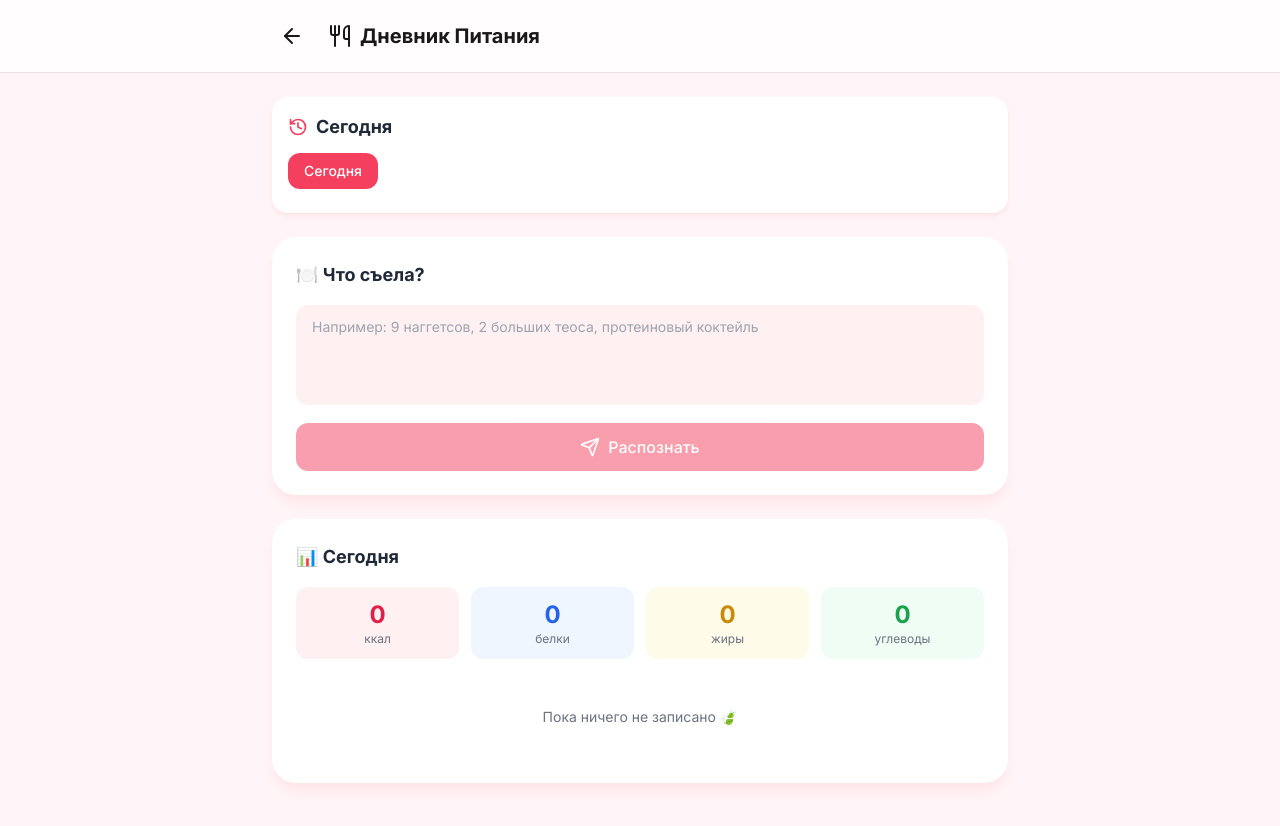
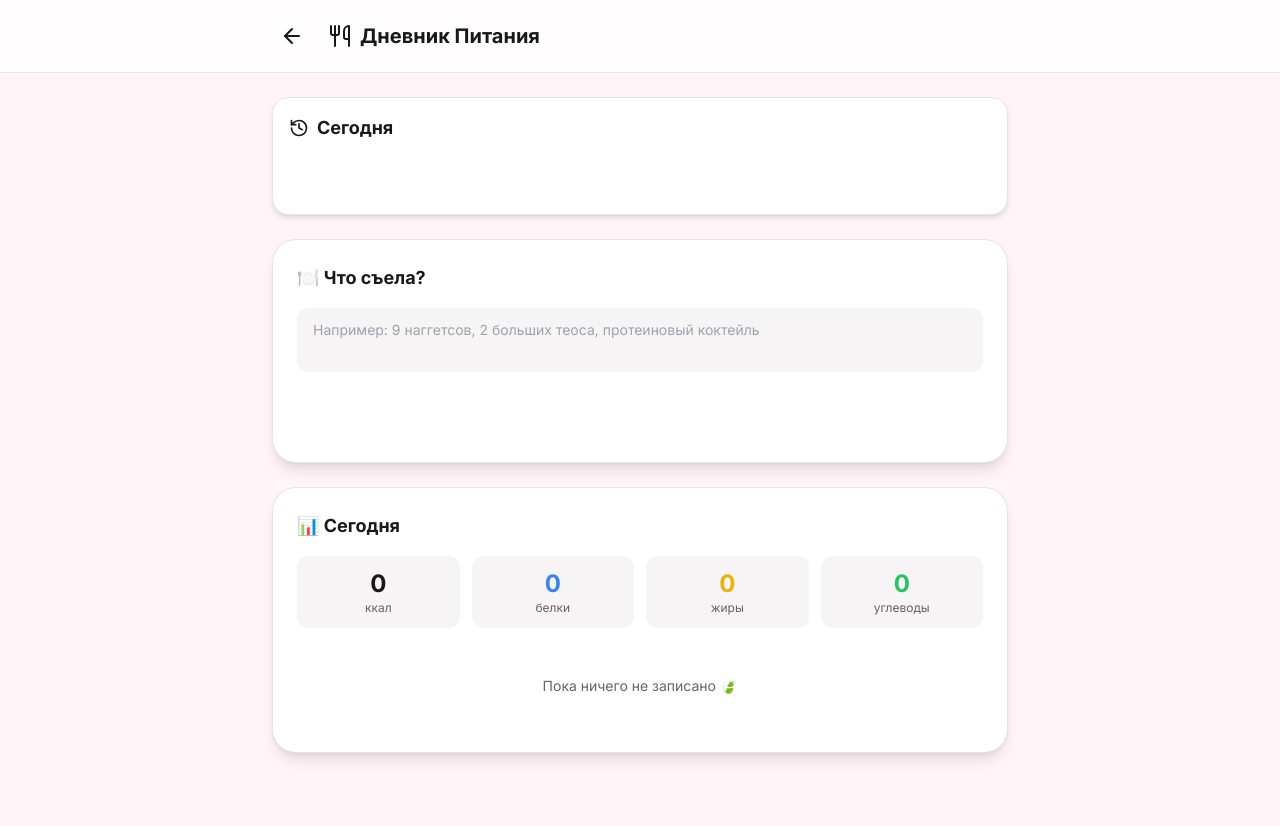
Before and after one commit to FuserOne1/fitmate-ai, a Next.js app: page /diary in a window 1280 px wide. Shown: the top 826 px of the page. After the commit the page ends 801 px from the top, so only its background shows below. Built offline with nearby package versions, Linux system fonts and the light colour scheme.

Commit message:
fix: complete theme support for diary page

```diff
--- a/src/app/diary/page.tsx
+++ b/src/app/diary/page.tsx
@@ -15,7 +15,7 @@ type FoodItem = {
 }
 
 type DailyLog = {
-  date: string // YYYY-MM-DD
+  date: string
   items: FoodItem[]
   total: {
     calories: number
@@ -25,36 +25,20 @@ type DailyLog = {
   }
 }
 
-// Получение текущей даты в формате YYYY-MM-DD
 function getMoscowDate(): string {
-  try {
-    // Простой способ без timezone - берём текущую дату
   const now = new Date()
   const year = now.getFullYear()
   const month = String(now.getMonth() + 1).padStart(2, '0')
   const day = String(now.getDate()).padStart(2, '0')
   return `${year}-${month}-${day}`
-  } catch (e) {
-    console.error('getMoscowDate error:', e)
-    return '2026-03-15' // Fallback
-  }
 }
 
-// Конвертация даты в формат YYYY-MM-DD из разных форматов
 function parseDate(dateStr: string): string {
-  try {
-    // Если уже в формате YYYY-MM-DD
-    if (/^\d{4}-\d{2}-\d{2}$/.test(dateStr)) {
-      return dateStr
-    }
-
-    // Если в формате DD.MM.YYYY
+  if (/^\d{4}-\d{2}-\d{2}$/.test(dateStr)) return dateStr
   if (/^\d{2}\.\d{2}\.\d{4}$/.test(dateStr)) {
     const [day, month, year] = dateStr.split('.')
     return `${year}-${month}-${day}`
   }
-
-    // Пытаемся распарсить как Date
   const date = new Date(dateStr)
   if (!isNaN(date.getTime())) {
     const year = date.getFullYear()
@@ -62,50 +46,16 @@ function parseDate(dateStr: string): string {
     const day = String(date.getDate()).padStart(2, '0')
     return `${year}-${month}-${day}`
   }
-
-    return dateStr
-  } catch (e) {
-    console.error('parseDate error:', e, dateStr)
-    return dateStr
-  }
-}
-
-// Получение текущей даты для отображения
-function getDisplayDate(dateStr: string): string {
-  try {
-    const normalizedDate = parseDate(dateStr)
-
-    if (!/^\d{4}-\d{2}-\d{2}$/.test(normalizedDate)) {
   return dateStr
 }
 
+function getDisplayDate(dateStr: string): string {
+  const normalizedDate = parseDate(dateStr)
   const [year, month, day] = normalizedDate.split('-')
   const date = new Date(parseInt(year), parseInt(month) - 1, parseInt(day))
-
-    if (isNaN(date.getTime())) {
-      return dateStr
-    }
-
-    const today = new Date()
   const todayStr = getMoscowDate()
-
-    if (normalizedDate === todayStr) {
-      return 'Сегодня'
-    }
-
-    const yesterday = new Date(today)
-    yesterday.setDate(yesterday.getDate() - 1)
-    const yesterdayStr = getMoscowDate() // Упрощённо
-
-    if (normalizedDate === yesterdayStr) {
-      return 'Вчера'
-    }
-
+  if (normalizedDate === todayStr) return 'Сегодня'
   return date.toLocaleDateString('ru-RU', { day: 'numeric', month: 'long' })
-  } catch (e) {
-    console.error('getDisplayDate error:', e)
-    return dateStr
-  }
 }
 
 export default function DiaryPage() {
@@ -115,124 +65,47 @@ export default function DiaryPage() {
   const [parsedItems, setParsedItems] = useState<FoodItem[]>([])
   const [showConfirm, setShowConfirm] = useState(false)
   const [logs, setLogs] = useState<DailyLog[]>([])
-  const [selectedDate, setSelectedDate] = useState(() => {
+  const [selectedDate, setSelectedDate] = useState(getMoscowDate())
+
+  useEffect(() => {
+    const saved = localStorage.getItem('fitmate-diary')
+    if (saved) {
       try {
-      return getMoscowDate()
-    } catch (e) {
-      console.error('Error getting Moscow date:', e)
-      return new Date().toISOString().split('T')[0]
-    }
-  })
-
-  console.log('Diary render - selectedDate:', selectedDate, 'logs:', logs)
-
-  // Загрузка из localStorage при первом рендере
-  useEffect(() => {
-    console.log('Diary useEffect - loading from localStorage')
-    if (typeof window !== 'undefined') {
-      try {
-        const saved = localStorage.getItem('fitmate-diary')
-        console.log('Raw saved data:', saved)
-
-        if (saved) {
         const parsedLogs = JSON.parse(saved)
-          console.log('Parsed logs before normalization:', parsedLogs)
-
-          // Нормализуем даты
         const normalizedLogs = parsedLogs.map((log: DailyLog) => ({
           ...log,
           date: parseDate(log.date),
         }))
-          console.log('Normalized logs:', normalizedLogs)
-
-          // Проверяем, есть ли запись за сегодня
         const today = getMoscowDate()
-          console.log('Today:', today)
         const todayLog = normalizedLogs.find((log: DailyLog) => log.date === today)
-
         if (!todayLog) {
-            // Добавляем запись за сегодня
           normalizedLogs.unshift({
             date: today,
             items: [],
             total: { calories: 0, protein: 0, fat: 0, carbs: 0 },
           })
         }
-
-          // Фильтруем только корректные записи
-          const validLogs = normalizedLogs.filter((log: DailyLog) => {
-            const isValid = log.date && /^\d{4}-\d{2}-\d{2}$/.test(log.date)
-            console.log('Log date:', log.date, 'valid:', isValid)
-            return isValid
-          })
-
-          console.log('Setting valid logs:', validLogs)
+        const validLogs = normalizedLogs.filter((log: DailyLog) =>
+          log.date && /^\d{4}-\d{2}-\d{2}$/.test(log.date)
+        )
         setLogs(validLogs)
-        } else {
-          const defaultLog = {
-            date: getMoscowDate(),
-            items: [],
-            total: { calories: 0, protein: 0, fat: 0, carbs: 0 },
-          }
-          console.log('No saved data, using default:', defaultLog)
-          setLogs([defaultLog])
-        }
       } catch (e) {
         console.error('Failed to parse diary:', e)
-        const fallbackLog = {
-          date: getMoscowDate(),
-          items: [],
-          total: { calories: 0, protein: 0, fat: 0, carbs: 0 },
+        setLogs([{ date: getMoscowDate(), items: [], total: { calories: 0, protein: 0, fat: 0, carbs: 0 } }])
       }
-        setLogs([fallbackLog])
-      }
+    } else {
+      setLogs([{ date: getMoscowDate(), items: [], total: { calories: 0, protein: 0, fat: 0, carbs: 0 } }])
     }
   }, [])
 
-  // Сохранение в localStorage при изменении
   useEffect(() => {
-    if (logs.length > 0 && typeof window !== 'undefined') {
+    if (logs.length > 0) {
       localStorage.setItem('fitmate-diary', JSON.stringify(logs))
     }
   }, [logs])
 
-  // Проверка смены даты (полночь по МСК)
-  useEffect(() => {
-    const interval = setInterval(() => {
-      const currentMoscowDate = getMoscowDate()
-      if (selectedDate !== currentMoscowDate) {
-        setSelectedDate(currentMoscowDate)
-
-        // Проверяем, есть ли запись за новую дату
-        setLogs(prevLogs => {
-          const todayLog = prevLogs.find(log => log.date === currentMoscowDate)
-          if (!todayLog) {
-            return [
-              {
-                date: currentMoscowDate,
-                items: [],
-                total: { calories: 0, protein: 0, fat: 0, carbs: 0 },
-              },
-              ...prevLogs,
-            ]
-          }
-          return prevLogs
-        })
-      }
-    }, 60000) // Проверяем каждую минуту
-
-    return () => clearInterval(interval)
-  }, [selectedDate])
-
-  const currentLog = logs.find(log => log.date === selectedDate) || {
-    date: selectedDate,
-    items: [],
-    total: { calories: 0, protein: 0, fat: 0, carbs: 0 },
-  }
-
   async function parseFood() {
     if (!input.trim() || loading) return
-
     setLoading(true)
     try {
       const response = await fetch('/api/ai/parse-food', {
@@ -240,18 +113,16 @@ export default function DiaryPage() {
         headers: { 'Content-Type': 'application/json' },
         body: JSON.stringify({ text: input }),
       })
-
       const data = await response.json()
-
       if (data.success && data.items) {
         setParsedItems(data.items)
         setShowConfirm(true)
       } else {
-        alert('Не удалось распознать продукты 😅 Попробуй описать подробнее!')
+        alert('Не удалось распознать продукты 😅')
       }
     } catch (error) {
       console.error('Parse error:', error)
-      alert('Ошибка соединения. Попробуй ещё раз!')
+      alert('Ошибка соединения')
     } finally {
       setLoading(false)
     }
@@ -261,27 +132,7 @@ export default function DiaryPage() {
     setLogs(prevLogs => {
       const newLogs = [...prevLogs]
       const todayIndex = newLogs.findIndex(log => log.date === selectedDate)
-
-      if (todayIndex === -1) {
-        // Создаём новую запись за сегодня
-        const newLog: DailyLog = {
-          date: selectedDate,
-          items: parsedItems,
-          total: parsedItems.reduce(
-            (acc, item) => ({
-              calories: acc.calories + item.calories,
-              protein: acc.protein + item.protein,
-              fat: acc.fat + item.fat,
-              carbs: acc.carbs + item.carbs,
-            }),
-            { calories: 0, protein: 0, fat: 0, carbs: 0 }
-          ),
-        }
-        newLogs.unshift(newLog)
-      } else {
-        // Обновляем существующую запись
-        const todayLog = newLogs[todayIndex]
-        const newItems = [...parsedItems, ...todayLog.items]
+      const newItems = [...parsedItems, ...(todayIndex >= 0 ? newLogs[todayIndex].items : [])]
       const newTotal = newItems.reduce(
         (acc, item) => ({
           calories: acc.calories + item.calories,
@@ -291,16 +142,13 @@ export default function DiaryPage() {
         }),
         { calories: 0, protein: 0, fat: 0, carbs: 0 }
       )
-        newLogs[todayIndex] = {
-          ...todayLog,
-          items: newItems,
-          total: newTotal,
+      if (todayIndex >= 0) {
+        newLogs[todayIndex] = { ...newLogs[todayIndex], items: newItems, total: newTotal }
+      } else {
+        newLogs.unshift({ date: selectedDate, items: newItems, total: newTotal })
       }
-      }
-
       return newLogs
     })
-
     setParsedItems([])
     setShowConfirm(false)
     setInput('')
@@ -310,9 +158,7 @@ export default function DiaryPage() {
     setLogs(prevLogs => {
       const newLogs = [...prevLogs]
       const todayIndex = newLogs.findIndex(log => log.date === selectedDate)
-
       if (todayIndex === -1) return prevLogs
-
       const todayLog = newLogs[todayIndex]
       const newItems = todayLog.items.filter((_, i) => i !== index)
       const newTotal = newItems.reduce(
@@ -324,26 +170,22 @@ export default function DiaryPage() {
         }),
         { calories: 0, protein: 0, fat: 0, carbs: 0 }
       )
-
-      newLogs[todayIndex] = {
-        ...todayLog,
-        items: newItems,
-        total: newTotal,
-      }
-
+      newLogs[todayIndex] = { ...todayLog, items: newItems, total: newTotal }
       return newLogs
     })
   }
 
+  const currentLog = logs.find(log => log.date === selectedDate) || {
+    date: selectedDate,
+    items: [],
+    total: { calories: 0, protein: 0, fat: 0, carbs: 0 },
+  }
+
   return (
     <div className={`min-h-screen ${themeConfig.colors.bg} transition-colors duration-300`}>
-      {/* Header */}
       <header className="sticky top-0 z-50 bg-[hsl(var(--bg-secondary))]/80 backdrop-blur-lg border-b border-[hsl(var(--border))]">
         <div className="max-w-3xl mx-auto px-4 py-4 flex items-center gap-4">
-          <Link
-            href="/"
-            className="p-2 hover:bg-[hsl(var(--muted))] rounded-xl transition-colors"
-          >
+          <Link href="/" className="p-2 hover:bg-[hsl(var(--muted))] rounded-xl transition-colors">
             <ArrowLeft className={`w-6 h-6 ${themeConfig.colors.primaryText}`} />
           </Link>
           <div className="flex items-center gap-2">
@@ -353,13 +195,11 @@ export default function DiaryPage() {
         </div>
       </header>
 
-      {/* Main Content */}
       <main className="max-w-3xl mx-auto px-4 py-6">
-        {/* Date Selector */}
-        <div className="bg-white rounded-2xl p-4 shadow-md shadow-rose-100 mb-6">
+        <div className="bg-[hsl(var(--card))] rounded-2xl p-4 shadow-md border border-[hsl(var(--border))] mb-6">
           <div className="flex items-center justify-between mb-3">
-            <h2 className="text-lg font-bold text-gray-800 flex items-center gap-2">
-              <History className="w-5 h-5 text-rose-500" />
+            <h2 className="text-lg font-bold text-[hsl(var(--text-primary))] flex items-center gap-2">
+              <History className={`w-5 h-5 ${themeConfig.colors.primaryText}`} />
               {getDisplayDate(selectedDate)}
             </h2>
           </div>
@@ -370,8 +210,8 @@ export default function DiaryPage() {
                 onClick={() => setSelectedDate(log.date)}
                 className={`px-4 py-2 rounded-xl text-sm font-medium whitespace-nowrap transition-colors ${
                   selectedDate === log.date
-                    ? 'bg-rose-500 text-white'
-                    : 'bg-gray-100 text-gray-600 hover:bg-gray-200'
+                    ? `${themeConfig.colors.primaryBg} text-white`
+                    : 'bg-[hsl(var(--muted))] text-[hsl(var(--text-secondary))] hover:bg-[hsl(var(--muted))]/80'
                 }`}
               >
                 {getDisplayDate(log.date)}
@@ -380,59 +220,43 @@ export default function DiaryPage() {
           </div>
         </div>
 
-        {/* Input Section */}
-        <div className="bg-white rounded-3xl p-6 shadow-lg shadow-rose-100 mb-6">
-          <h2 className="text-lg font-bold text-gray-800 mb-4">
-            🍽️ Что съела?
-          </h2>
+        <div className="bg-[hsl(var(--card))] rounded-3xl p-6 shadow-lg border border-[hsl(var(--border))] mb-6">
+          <h2 className="text-lg font-bold text-[hsl(var(--text-primary))] mb-4">🍽️ Что съела?</h2>
           <div className="space-y-3">
             <textarea
               value={input}
               onChange={(e) => setInput(e.target.value)}
               placeholder="Например: 9 наггетсов, 2 больших теоса, протеиновый коктейль"
-              className="w-full resize-none bg-rose-50 rounded-xl px-4 py-3 text-sm focus:outline-none focus:ring-2 focus:ring-rose-300 min-h-[100px]"
+              className="w-full resize-none bg-[hsl(var(--muted))] rounded-xl px-4 py-3 text-sm focus:outline-none focus:ring-2 focus:ring-[hsl(var(--primary))]/50 text-[hsl(var(--text-primary))]"
             />
             <button
               onClick={parseFood}
               disabled={loading || !input.trim()}
-              className="w-full py-3 bg-rose-500 text-white rounded-xl hover:bg-rose-600 disabled:opacity-50 disabled:cursor-not-allowed transition-colors flex items-center justify-center gap-2 font-medium"
+              className={`w-full py-3 ${themeConfig.colors.primaryBg} text-white rounded-xl hover:opacity-90 disabled:opacity-50 disabled:cursor-not-allowed transition-colors flex items-center justify-center gap-2 font-medium`}
             >
               {loading ? (
-                <>
-                  <div className="w-5 h-5 border-2 border-white border-t-transparent rounded-full animate-spin" />
-                  Анализирую...
-                </>
+                <><div className="w-5 h-5 border-2 border-white border-t-transparent rounded-full animate-spin" />Анализирую...</>
               ) : (
-                <>
-                  <Send className="w-5 h-5" />
-                  Распознать
-                </>
+                <><Send className="w-5 h-5" />Распознать</>
               )}
             </button>
           </div>
         </div>
 
-        {/* Confirmation Modal */}
         {showConfirm && (
-          <div className="bg-white rounded-3xl p-6 shadow-lg shadow-rose-100 mb-6 animate-fade-in">
-            <h2 className="text-lg font-bold text-gray-800 mb-4">
-              ✅ Подтверди продукты
-            </h2>
+          <div className="bg-[hsl(var(--card))] rounded-3xl p-6 shadow-lg border border-[hsl(var(--border))] mb-6 animate-fade-in">
+            <h2 className="text-lg font-bold text-[hsl(var(--text-primary))] mb-4">✅ Подтверди продукты</h2>
             <div className="space-y-3 mb-4">
               {parsedItems.map((item, index) => (
-                <div
-                  key={index}
-                  className="flex justify-between items-center p-3 bg-rose-50 rounded-xl"
-                >
+                <div key={index} className="flex justify-between items-center p-3 bg-[hsl(var(--muted))] rounded-xl">
                   <div>
-                    <p className="font-medium text-gray-800">{item.name}</p>
-                    <p className="text-xs text-gray-500">
-                      {item.weight ? `${item.weight}г • ` : ''}
-                      {item.calories} ккал
+                    <p className="font-medium text-[hsl(var(--text-primary))]">{item.name}</p>
+                    <p className="text-xs text-[hsl(var(--text-secondary))]">
+                      {item.weight ? `${item.weight}г • ` : ''}{item.calories} ккал
                     </p>
                   </div>
                   <div className="text-right">
-                    <p className="text-xs text-gray-600">
+                    <p className="text-xs text-[hsl(var(--text-secondary))]">
                       Б: {item.protein}г | Ж: {item.fat}г | У: {item.carbs}г
                     </p>
                   </div>
@@ -441,84 +265,58 @@ export default function DiaryPage() {
             </div>
             <div className="flex gap-3">
               <button
-                onClick={() => {
-                  setShowConfirm(false)
-                  setParsedItems([])
-                }}
-                className="flex-1 py-3 bg-gray-100 text-gray-700 rounded-xl hover:bg-gray-200 transition-colors font-medium"
+                onClick={() => { setShowConfirm(false); setParsedItems([]); }}
+                className="flex-1 py-3 bg-[hsl(var(--muted))] text-[hsl(var(--text-primary))] rounded-xl hover:bg-[hsl(var(--muted))]/80 transition-colors font-medium"
               >
                 Отмена
               </button>
               <button
                 onClick={addToDiary}
-                className="flex-1 py-3 bg-rose-500 text-white rounded-xl hover:bg-rose-600 transition-colors font-medium flex items-center justify-center gap-2"
+                className={`flex-1 py-3 ${themeConfig.colors.primaryBg} text-white rounded-xl hover:opacity-90 transition-colors font-medium flex items-center justify-center gap-2`}
               >
-                <Plus className="w-5 h-5" />
-                Добавить
+                <Plus className="w-5 h-5" />Добавить
               </button>
             </div>
           </div>
         )}
 
-        {/* Today's Summary */}
-        <div className="bg-white rounded-3xl p-6 shadow-lg shadow-rose-100 mb-6">
-          <h2 className="text-lg font-bold text-gray-800 mb-4">
-            📊 {getDisplayDate(selectedDate)}
-          </h2>
+        <div className="bg-[hsl(var(--card))] rounded-3xl p-6 shadow-lg border border-[hsl(var(--border))] mb-6">
+          <h2 className="text-lg font-bold text-[hsl(var(--text-primary))] mb-4">📊 {getDisplayDate(selectedDate)}</h2>
           <div className="grid grid-cols-4 gap-3 mb-4">
-            <div className="text-center p-3 bg-rose-50 rounded-xl">
-              <p className="text-2xl font-bold text-rose-600">
-                {currentLog.total.calories}
-              </p>
-              <p className="text-xs text-gray-500">ккал</p>
+            <div className="text-center p-3 bg-[hsl(var(--muted))] rounded-xl">
+              <p className={`text-2xl font-bold ${themeConfig.colors.primaryText}`}>{currentLog.total.calories}</p>
+              <p className="text-xs text-[hsl(var(--text-secondary))]">ккал</p>
             </div>
-            <div className="text-center p-3 bg-blue-50 rounded-xl">
-              <p className="text-2xl font-bold text-blue-600">
-                {currentLog.total.protein}
-              </p>
-              <p className="text-xs text-gray-500">белки</p>
+            <div className="text-center p-3 bg-[hsl(var(--muted))] rounded-xl">
+              <p className="text-2xl font-bold text-blue-500">{currentLog.total.protein}</p>
+              <p className="text-xs text-[hsl(var(--text-secondary))]">белки</p>
             </div>
-            <div className="text-center p-3 bg-yellow-50 rounded-xl">
-              <p className="text-2xl font-bold text-yellow-600">
-                {currentLog.total.fat}
-              </p>
-              <p className="text-xs text-gray-500">жиры</p>
+            <div className="text-center p-3 bg-[hsl(var(--muted))] rounded-xl">
+              <p className="text-2xl font-bold text-yellow-500">{currentLog.total.fat}</p>
+              <p className="text-xs text-[hsl(var(--text-secondary))]">жиры</p>
             </div>
-            <div className="text-center p-3 bg-green-50 rounded-xl">
-              <p className="text-2xl font-bold text-green-600">
-                {currentLog.total.carbs}
-              </p>
-              <p className="text-xs text-gray-500">углеводы</p>
+            <div className="text-center p-3 bg-[hsl(var(--muted))] rounded-xl">
+              <p className="text-2xl font-bold text-green-500">{currentLog.total.carbs}</p>
+              <p className="text-xs text-[hsl(var(--text-secondary))]">углеводы</p>
             </div>
           </div>
 
-          {/* Food List */}
-          {currentLog.items.length > 0 && (
+          {currentLog.items.length > 0 ? (
             <div className="space-y-2">
               {currentLog.items.map((item, index) => (
-                <div
-                  key={index}
-                  className="flex justify-between items-center p-3 bg-gray-50 rounded-xl"
-                >
+                <div key={index} className="flex justify-between items-center p-3 bg-[hsl(var(--muted))] rounded-xl">
                   <div>
-                    <p className="font-medium text-gray-800">{item.name}</p>
-                    <p className="text-xs text-gray-500">{item.calories} ккал</p>
+                    <p className="font-medium text-[hsl(var(--text-primary))]">{item.name}</p>
+                    <p className="text-xs text-[hsl(var(--text-secondary))]">{item.calories} ккал</p>
                   </div>
-                  <button
-                    onClick={() => removeItem(index)}
-                    className="p-2 hover:bg-red-100 rounded-lg transition-colors"
-                  >
+                  <button onClick={() => removeItem(index)} className="p-2 hover:bg-red-500/20 rounded-lg transition-colors">
                     <Trash2 className="w-4 h-4 text-red-500" />
                   </button>
                 </div>
               ))}
             </div>
-          )}
-
-          {currentLog.items.length === 0 && (
-            <p className="text-center text-gray-500 text-sm py-8">
-              Пока ничего не записано 🍃
-            </p>
+          ) : (
+            <p className="text-center text-[hsl(var(--text-secondary))] text-sm py-8">Пока ничего не записано 🍃</p>
           )}
         </div>
       </main>
```
Lines whose indentation alone changed are shown as unchanged.
